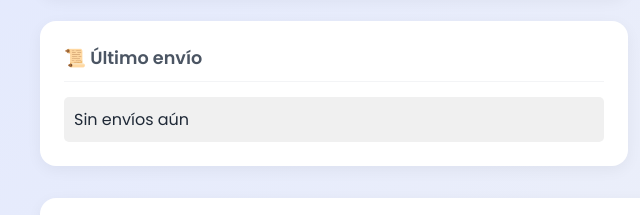
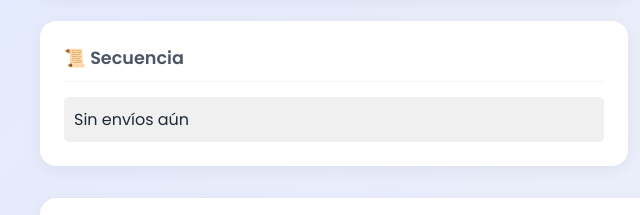
Before and after one commit to Misifus13/sensorCO2, a website: page public/dashboard.html in a window 1280 px wide. Shown: the part 571-786 px from the top of the page, 0-640 px from the left. Drawn offline with nearby package versions, Linux system fonts and the light colour scheme; no server answers.

Commit message:
Update dashboard.html

```diff
--- a/public/dashboard.html
+++ b/public/dashboard.html
@@ -101,7 +101,7 @@
 
         <!-- HISTORIAL -->
         <div class="panel-card">
-            <div class="panel-header"><h3>📜 Último envío</h3></div>
+            <div class="panel-header"><h3>📜 Secuencia</h3></div>
 
             <div id="historialEnvios"
                  style="margin-top:10px; background:#f0f0f0; padding:10px; border-radius:5px;">
```
